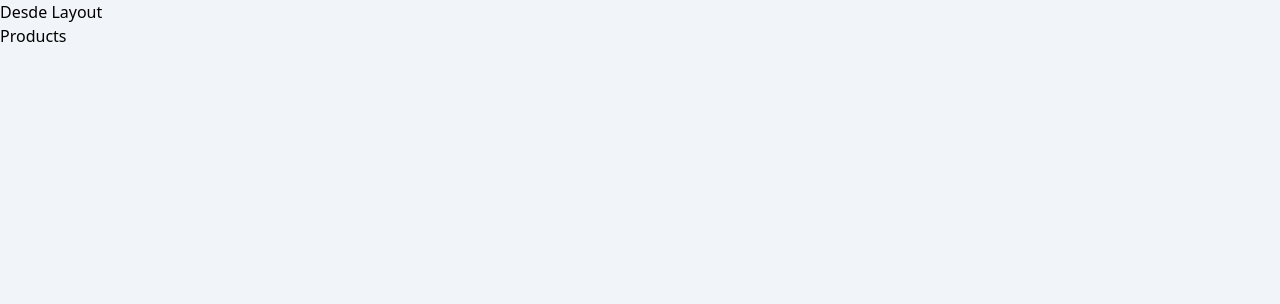
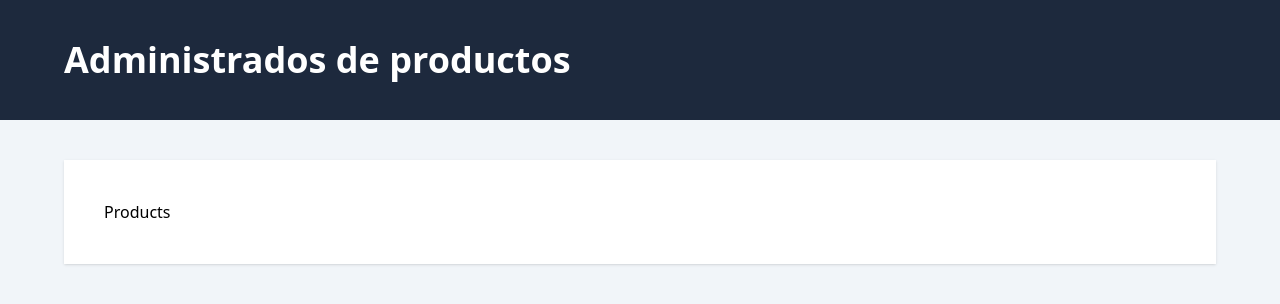
Before and after one commit to Lilian1306/FullStack-NRT, a React (Vite) app in the folder client/: page / in a window 1280 px wide. Shown: the top 304 px of the page. Built offline with nearby package versions, Linux system fonts and the light colour scheme.

Commit message:
Trabajando con el Layout

```diff
--- a/client/src/layouts/Layout.tsx
+++ b/client/src/layouts/Layout.tsx
@@ -3,11 +3,15 @@ import { Outlet } from "react-router-dom"
 export default function Layout() {
   return (
     <>
-    <div>
-        Desde Layout
-    </div>
+    <header className='bg-slate-800'>
+        <div className='mx-auto max-w-6xl py-10'>
+            <h1 className='text-4xl font-extrabold text-white'>Administrados de productos </h1>
+        </div>
+    </header>
 
-     <Outlet/>
+    <main className="mt-10 mx-auto max-w-6xl p-10 bg-white shadow">
+        <Outlet/>
+    </main>
     </>
   )
 }
```
